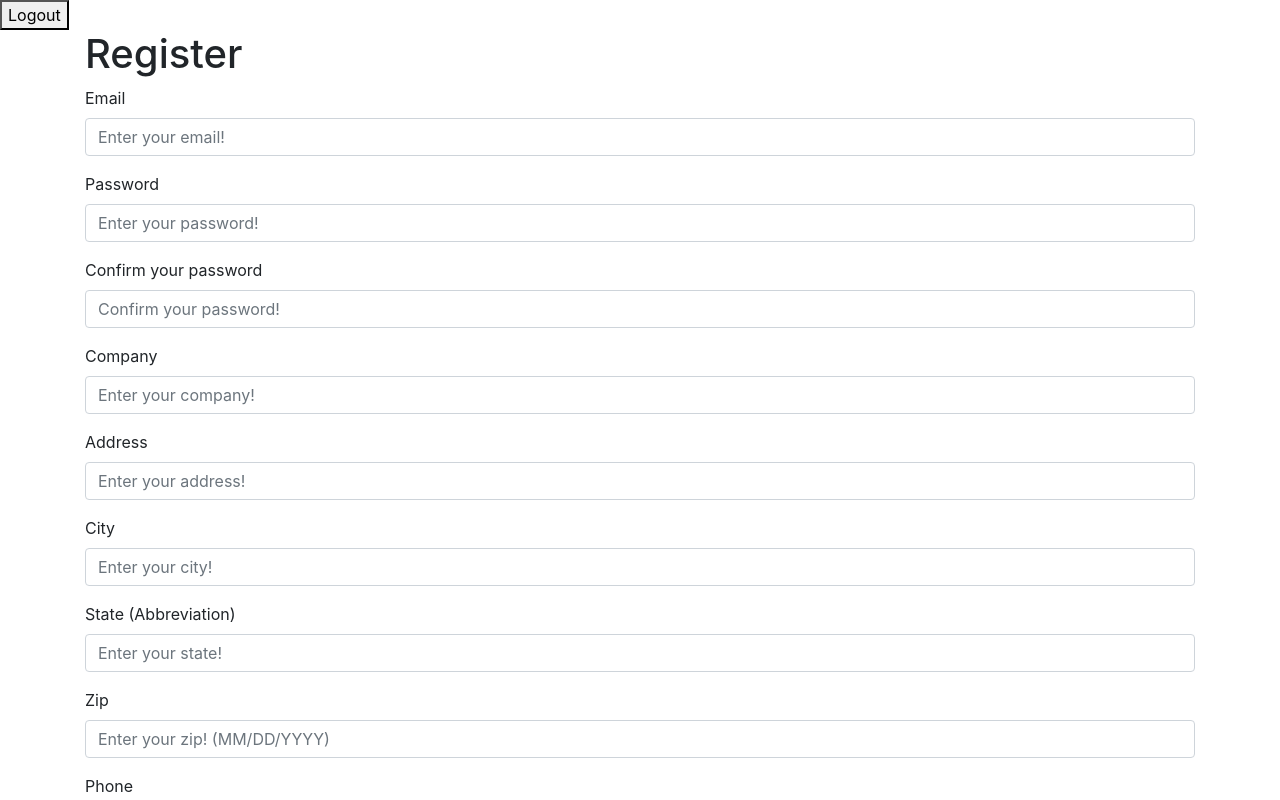
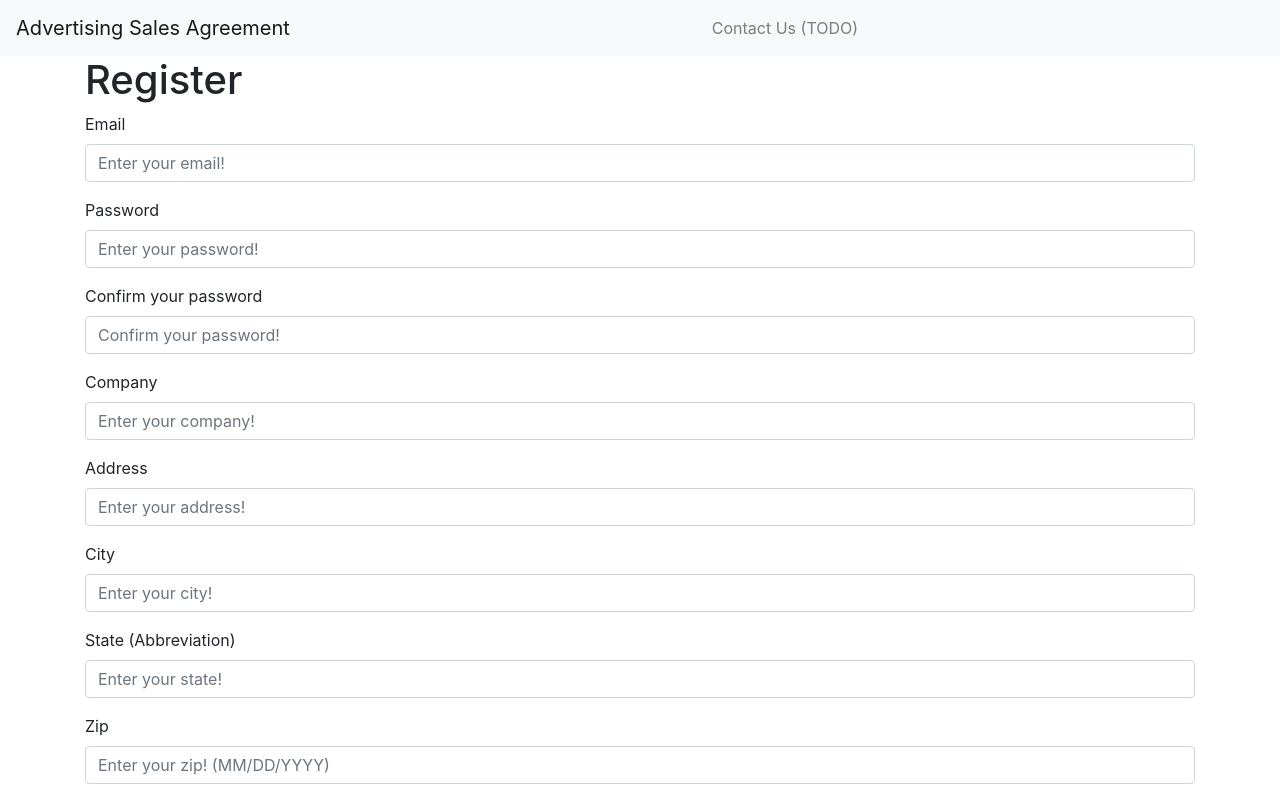
Before and after one commit to jkk24/gmf-media-group-online-form, a React (Create React App) app in the folder client/: page /register in a window 1280 px wide. Shown: the top 800 px of the page. Built offline with nearby package versions, Linux system fonts and the light colour scheme; no server answers.

Commit message:
added simple navbar

```diff
--- a/client/src/App.js
+++ b/client/src/App.js
@@ -10,6 +10,7 @@ import { AuthContext } from "./context/AuthContext";
 import "bootstrap/dist/css/bootstrap.min.css";
 import ConfirmEmail from "./routes/ConfirmEmail";
 import Order from "./routes/Order";
+import TopNavBar from "./components/TopNavBar";
 
 function App() {
   const { loggedIn, setLoggedIn, setRole, setId } = useContext(AuthContext);
@@ -36,20 +37,9 @@ function App() {
     fetchData();
   }, [loggedIn, setLoggedIn, setRole, setId]);
 
-  // Temp Logout Button
-  const handleSubmit = async (e) => {
-    e.preventDefault();
-    try {
-      const response = await UserAPI.get("/logout");
-      console.log(response.data);
-      setLoggedIn(false);
-    } catch (err) {
-      console.log(err);
-    }
-  };
   return (
     <div>
-      <button onClick={handleSubmit}>Logout</button>
+      <TopNavBar />
       <Switch>
         <Route path="/register" component={Register} />
         <Route path="/login" component={Login} />
--- /dev/null
+++ b/client/src/components/TopNavBar.jsx
@@ -0,0 +1,39 @@
+import React, { useContext } from "react";
+import { Navbar, Nav, Button } from "react-bootstrap";
+import { AuthContext } from "../context/AuthContext";
+import UserAPI from "../apis/UserAPI";
+
+const TopNavbar = () => {
+  const { loggedIn, setLoggedIn } = useContext(AuthContext);
+  // Temp Logout Button
+  const handleSubmit = async (e) => {
+    e.preventDefault();
+    try {
+      const response = await UserAPI.get("/logout");
+      console.log(response.data);
+      setLoggedIn(false);
+    } catch (err) {
+      console.log(err);
+    }
+  };
+  return loggedIn === true ? (
+    <>
+      <Navbar bg="light" variant="light" sticky="top" className="mx-auto">
+        <Navbar.Brand href="/">Advertising Sales Agreement</Navbar.Brand>
+        <Nav className="mx-auto">
+          <Nav.Link href="#TODO">Contact Us (TODO)</Nav.Link>
+        </Nav>
+        <Button onClick={handleSubmit}>Logout</Button>
+      </Navbar>
+    </>
+  ) : (
+    <Navbar bg="light" variant="light" sticky="top" className="mx-auto">
+      <Navbar.Brand href="/">Advertising Sales Agreement</Navbar.Brand>
+      <Nav className="mx-auto">
+        <Nav.Link href="#TODO">Contact Us (TODO)</Nav.Link>
+      </Nav>
+    </Navbar>
+  );
+};
+
+export default TopNavbar;
```
